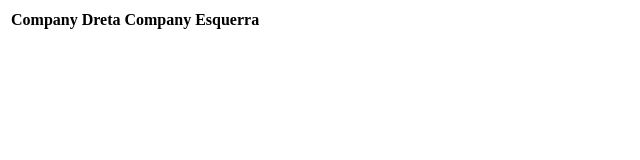
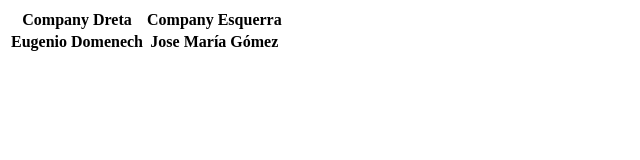
Before and after one commit to jameco147/examen_JavierMerino, a plain HTML site: page index.html in a window 1280 px wide. Shown: the whole page, without its empty margins (0-640 px from the left). Drawn offline with Linux system fonts and the light colour scheme.

Commit message:
Añado compañeros

```diff
--- a/index.html
+++ b/index.html
@@ -10,6 +10,10 @@
             <th>Company Dreta</th>
             <th>Company Esquerra</th>
         </tr>
+        <tr>
+            <th>Eugenio Domenech</th>
+            <th>Jose María Gómez</th>
+        </tr>
     </table>
 </body>
 </html>
```
